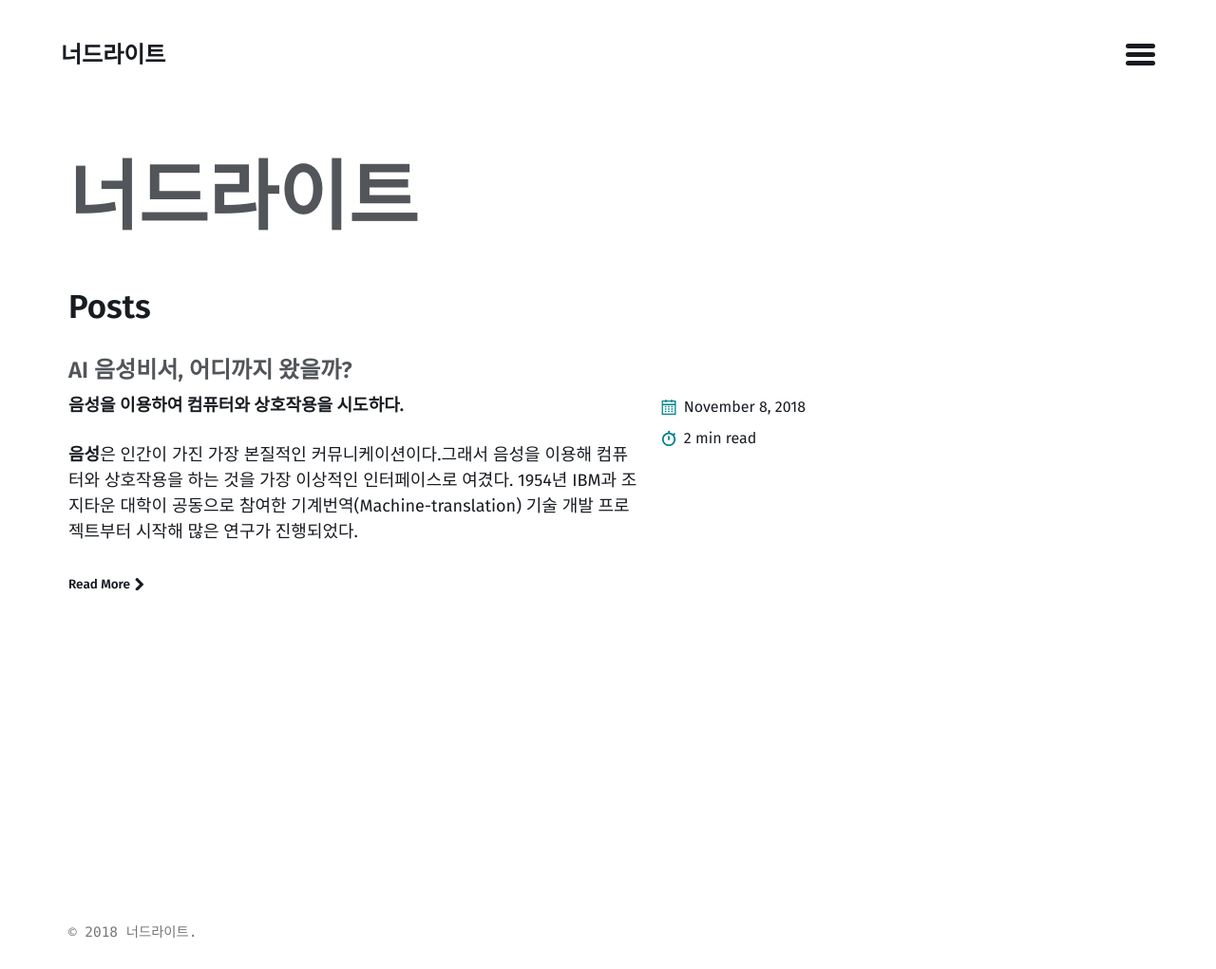
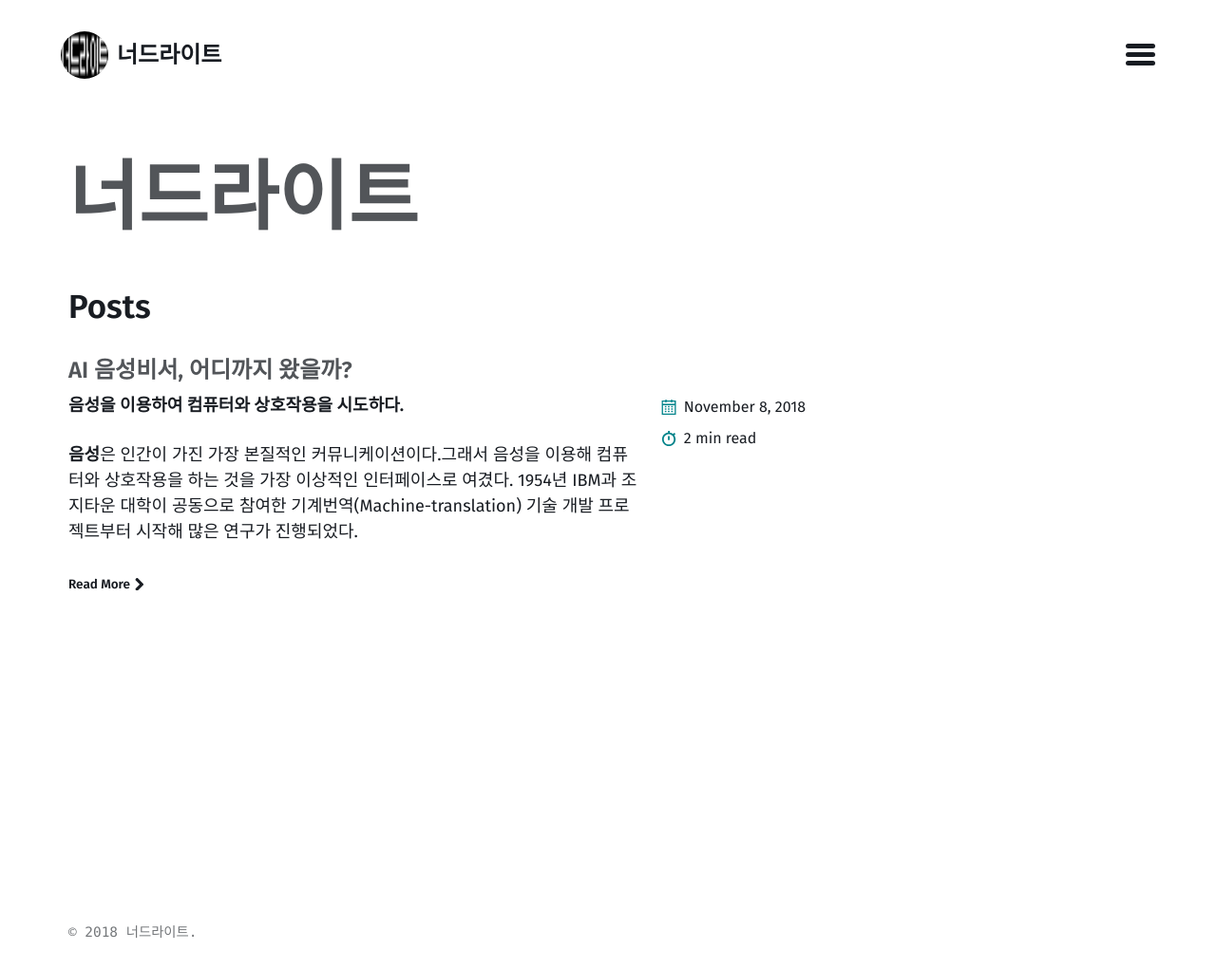
Before and after one commit to sbhkim/sbhkim.github.io, a Jekyll site: the page built from index.md, in a window 1280 px wide. Shown: the whole page at 95% size. Built offline with Jekyll 4.4.1, drawn with Linux system fonts in a browser that asks for light colours.

Commit message:
Upload Logo

```diff
--- a/_config.yml
+++ b/_config.yml
@@ -25,7 +25,7 @@ author:
   picture:
 twitter_username:
 github_username:
-logo: # path of site logo, e.g. "/assets/images/logo.png"
+logo: "/assets/images/Logo.png"
 search: # true, false (default)
 search_full_content: true # true, false (default)
 search_provider: # lunr (default), algolia
```
Also changed, not shown: assets/images/Logo.png (added), 2 other files.
